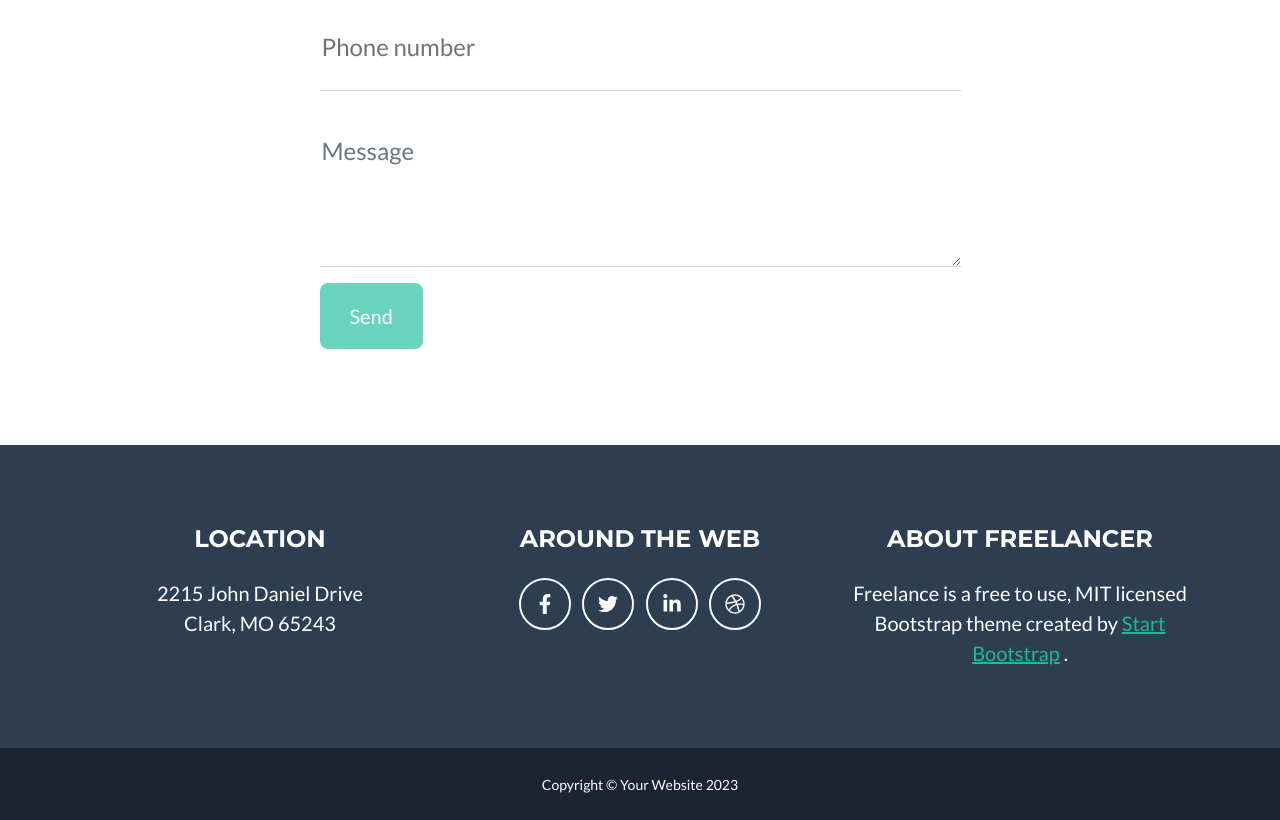
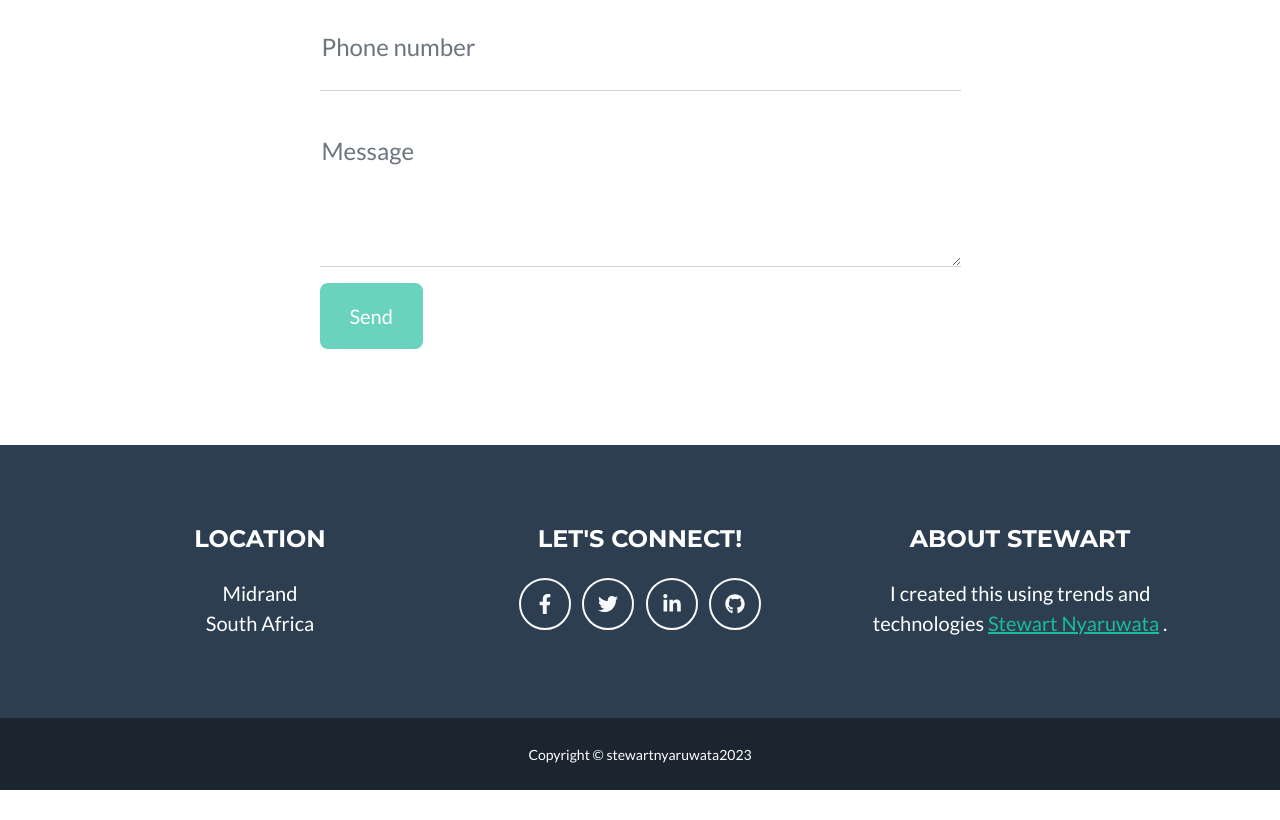
Before and after one commit to steve2700/portfolio-stewart2, a website: page index.html in a window 1280 px wide. Shown: the part 3222-4042 px from the top of the page. After the commit the page ends 4012 px from the top, so only its background shows below. Drawn offline with nearby package versions, Linux system fonts and the light colour scheme.

Commit message:
added somethings lets see how it is now

```diff
--- a/index.html
+++ b/index.html
@@ -235,25 +235,26 @@
                     <div class="col-lg-4 mb-5 mb-lg-0">
                         <h4 class="text-uppercase mb-4">Location</h4>
                         <p class="lead mb-0">
-                            2215 John Daniel Drive
+                            Midrand
                             <br />
-                            Clark, MO 65243
+                            South Africa
                         </p>
                     </div>
                     <!-- Footer Social Icons-->
                     <div class="col-lg-4 mb-5 mb-lg-0">
-                        <h4 class="text-uppercase mb-4">Around the Web</h4>
-                        <a class="btn btn-outline-light btn-social mx-1" href="#!"><i class="fab fa-fw fa-facebook-f"></i></a>
-                        <a class="btn btn-outline-light btn-social mx-1" href="#!"><i class="fab fa-fw fa-twitter"></i></a>
-                        <a class="btn btn-outline-light btn-social mx-1" href="#!"><i class="fab fa-fw fa-linkedin-in"></i></a>
-                        <a class="btn btn-outline-light btn-social mx-1" href="#!"><i class="fab fa-fw fa-dribbble"></i></a>
+                        <h4 class="text-uppercase mb-4">LET'S CONNECT!</h4>
+                        <a class="btn btn-outline-light btn-social mx-1" href="https://www.facebook.com/profile.php?id=100083947776325"><i class="fab fa-fw fa-facebook-f"></i></a>
+                        <a class="btn btn-outline-light btn-social mx-1" href="https://twitter.com/Stewart52546176"><i class="fab fa-fw fa-twitter"></i></a>
+                        <a class="btn btn-outline-light btn-social mx-1" href="https://www.linkedin.com/in/stewart27/"><i class="fab fa-fw fa-linkedin-in"></i></a>
+                        <a class="btn btn-outline-light btn-social mx-1" href="https://github.com/steve2700/portfolio-stewart2"><i class="fab fa-fw fa-github"></i></a>
+
                     </div>
                     <!-- Footer About Text-->
                     <div class="col-lg-4">
-                        <h4 class="text-uppercase mb-4">About Freelancer</h4>
+                        <h4 class="text-uppercase mb-4">About Stewart</h4>
                         <p class="lead mb-0">
-                            Freelance is a free to use, MIT licensed Bootstrap theme created by
-                            <a href="http://startbootstrap.com">Start Bootstrap</a>
+                            I created this using trends and technologies
+                            <a href="http://startbootstrap.com">Stewart Nyaruwata</a>
                             .
                         </p>
                     </div>
@@ -262,7 +263,7 @@
         </footer>
         <!-- Copyright Section-->
         <div class="copyright py-4 text-center text-white">
-            <div class="container"><small>Copyright &copy; Your Website 2023</small></div>
+            <div class="container"><small>Copyright &copy; stewartnyaruwata2023</small></div>
         </div>
         <!-- Portfolio Modals-->
         <!-- Portfolio Modal 1-->
```
